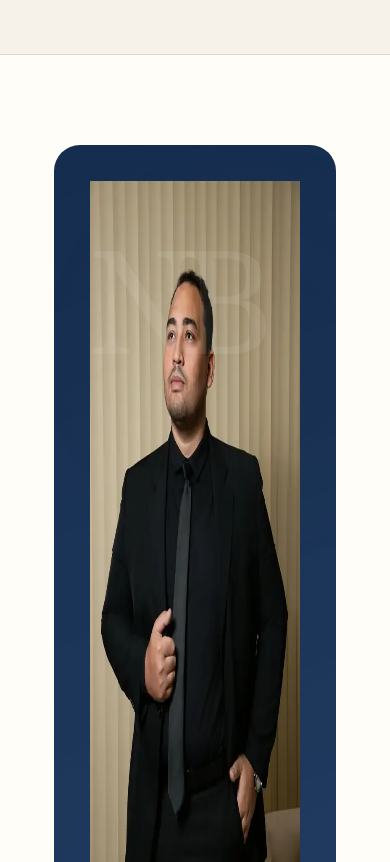
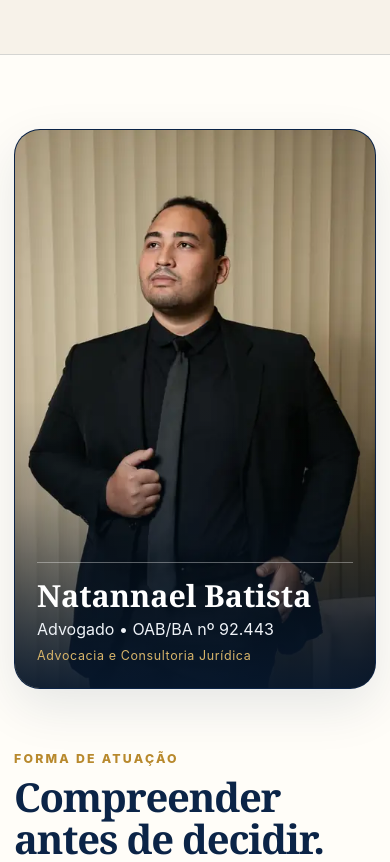
Before and after one commit to natannaelbatista95-ai/site-natannael-batista, a plain HTML site: page sobre.html in a window 390 px wide. Shown: the part 580-1442 px from the top of the page. Drawn offline with Linux system fonts and the light colour scheme.

Commit message:
Ajusta layout responsivo da fotografia profissional

```diff
--- a/style.css
+++ b/style.css
@@ -170,22 +170,45 @@ button, input, textarea { font: inherit; }
 .profile-frame {
   position: sticky;
   top: 125px;
-  min-height: 500px;
+  min-height: 520px;
+  aspect-ratio: 4 / 5;
+  margin: 0;
   border-radius: var(--radius);
-  background:
-    linear-gradient(160deg, rgba(11,36,71,.96), rgba(16,47,87,.92)),
-    radial-gradient(circle at 70% 20%, rgba(184,137,45,.35), transparent 28%);
-  padding: 36px;
+  background: var(--navy);
   color: #fff;
-  display: flex;
-  flex-direction: column;
-  justify-content: flex-end;
   overflow: hidden;
+  box-shadow: var(--shadow);
+  border: 1px solid rgba(11,36,71,.10);
 }
-.profile-frame::before { content: "NB"; position: absolute; top: 38px; left: 34px; font-family: Georgia, serif; font-size: 9rem; color: rgba(255,255,255,.08); letter-spacing: -.12em; }
-.profile-frame .photo-note { position: relative; z-index: 2; border-top: 1px solid rgba(255,255,255,.28); padding-top: 20px; }
-.profile-frame strong { display:block; font-family: Georgia, serif; font-size: 1.9rem; }
-.profile-frame span { color: #d9dfeb; }
+.profile-frame::after {
+  content: "";
+  position: absolute;
+  inset: 0;
+  background: linear-gradient(180deg, transparent 48%, rgba(7,24,46,.18) 66%, rgba(7,24,46,.92) 100%);
+  pointer-events: none;
+}
+.profile-frame img {
+  position: absolute;
+  inset: 0;
+  width: 100%;
+  height: 100%;
+  object-fit: cover;
+  object-position: center 27%;
+}
+.profile-frame .photo-note {
+  position: absolute;
+  z-index: 2;
+  left: 28px;
+  right: 28px;
+  bottom: 26px;
+  border-top: 1px solid rgba(255,255,255,.34);
+  padding-top: 16px;
+}
+.profile-frame strong { display:block; font-family: Georgia, serif; font-size: 1.9rem; line-height: 1.1; }
+.profile-frame span { display:block; color: #eef2f7; margin-top: 5px; }
+.profile-frame small { display:block; margin-top: 3px; color: var(--gold-soft); font-size: .78rem; letter-spacing: .05em; }
+.home-profile { min-height: 500px; }
+.about-profile { min-height: 610px; aspect-ratio: 4 / 5.35; }
 .about-copy h2 { margin: 8px 0 22px; font-size: clamp(2.5rem, 4vw, 4.4rem); color: var(--navy); }
 .about-copy p { color: #4d5b6e; font-size: 1.06rem; }
 .facts { display: grid; grid-template-columns: repeat(2, 1fr); gap: 14px; margin-top: 28px; }
@@ -258,7 +281,9 @@ button, input, textarea { font: inherit; }
   .hero-aside { max-width:680px; }
   .section-head p { justify-self:start; }
   .cards, .content-grid { grid-template-columns:1fr 1fr; }
-  .profile-frame { position:relative; top:0; min-height:360px; }
+  .profile-frame { position:relative; top:0; min-height:520px; max-width:520px; width:100%; }
+  .about-profile { min-height:620px; }
+  .home-profile { min-height:520px; }
   .cta .actions { justify-content:flex-start; }
   .footer-grid { grid-template-columns:1fr 1fr; }
 }
@@ -272,4 +297,7 @@ button, input, textarea { font: inherit; }
   .cards, .content-grid, .facts, .footer-grid { grid-template-columns:1fr; }
   .cta { padding:34px 24px; margin-bottom:74px; }
   .brand img { width:270px; }
+  .profile-frame { min-height:500px; aspect-ratio: 4 / 5.2; }
+  .about-profile { min-height:560px; }
+  .profile-frame .photo-note { left:22px; right:22px; bottom:22px; }
 }
```
